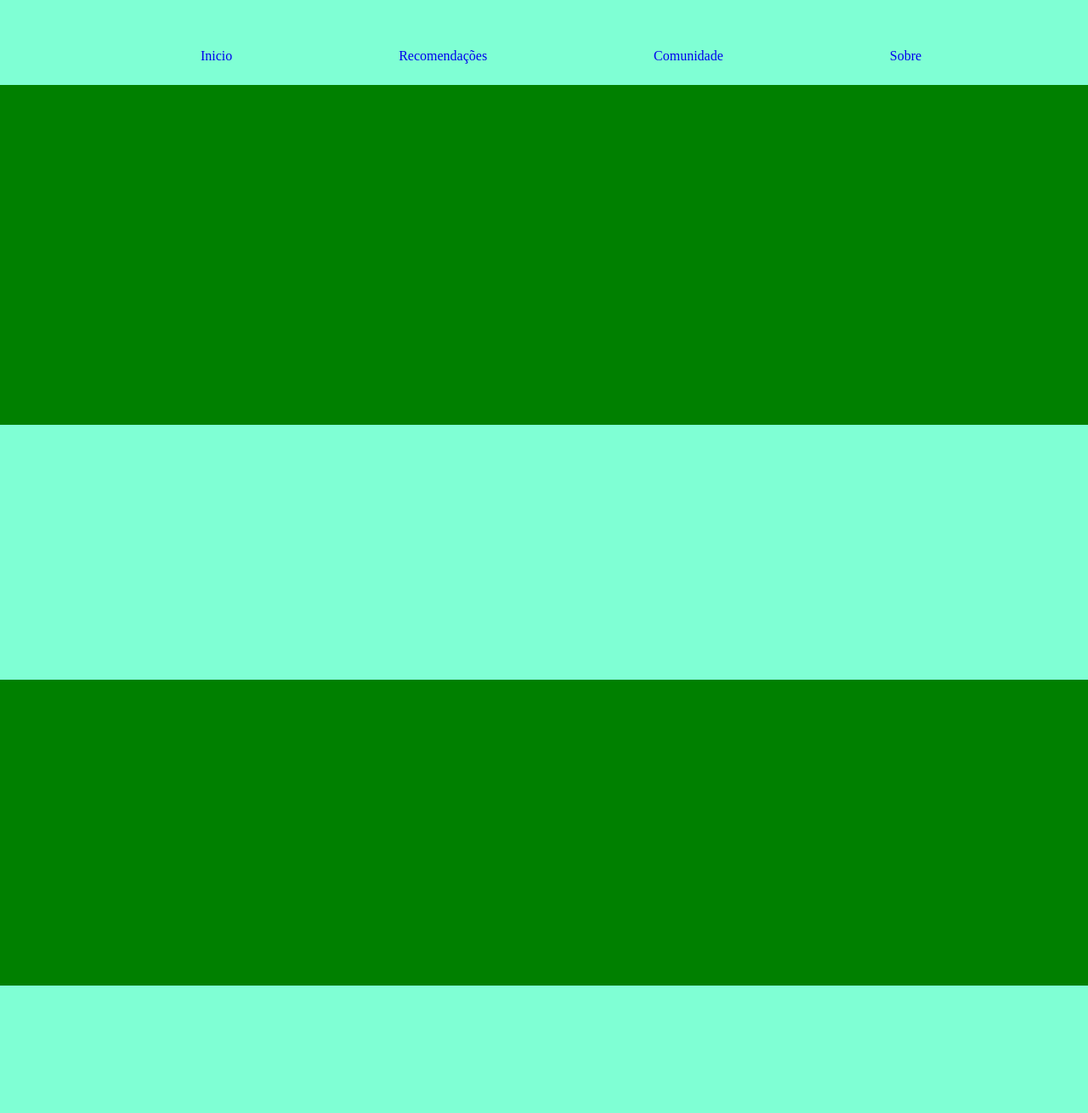
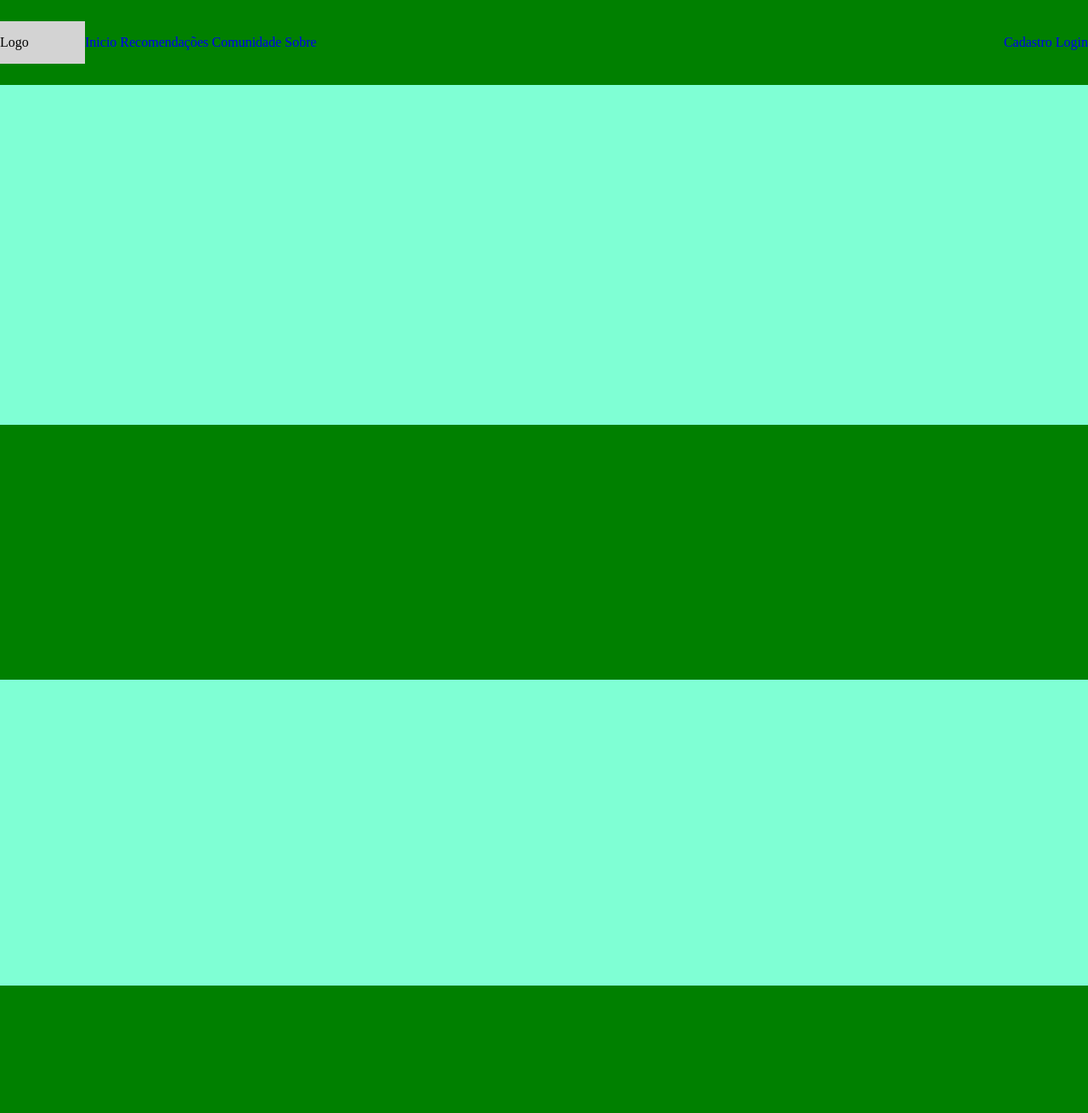
Before and after one commit to lucaslds94/RestOurRanch, a Django app: page / in a window 1280 px wide. Shown: the whole page at 85% size. Run offline with Django 3.2, Linux system fonts and the light colour scheme.

Commit message:
Estruturar posicionamento do header

```diff
--- a/website/static/style.css
+++ b/website/static/style.css
@@ -2,10 +2,10 @@ body{
     margin: 0px;
 
     display: grid;
-    grid-template-areas:'navbar'
-                        'header'
+    grid-template-areas:'header'
                         'sectionOne'
                         'sectionTwo'
+                        'sectionThree'
                         'footer';
 
     grid-template-columns: 100vw;
@@ -13,31 +13,29 @@ body{
 
 }
 
+header{
+    background-color: green;
+    grid-area: 'header';
+    display: flex;
+    align-items: center;
+    justify-content: space-between;
+}
 
-.navbar{
-    align-content: center;
-    background-color: aquamarine;
-    grid-area: 'navbar';
-
-
+.logo{
+    background-color: lightgray;
+    width: 100px;
 
 }
-
-.listaNav{
-    align-items: center;
-    display: flex;
-    height: 100%;
-    justify-content:space-evenly;
+.menu{
+    flex-grow:10;
 }
 
 .linkNav{
-
     text-decoration: none;
 }
 
-header{
-    background-color: green;
-    grid-area: 'header';
+.linkLogin{
+   text-decoration:none;
 }
 
 .sectionOne{
@@ -50,7 +48,11 @@ header{
     grid-area: 'sectionTwo';
 }
 
-.footer {
+.sectionThree{
     background-color: aquamarine;
+    grid-area: 'sectionThree';
+}
+footer {
+    background-color: green;
     grid-area:'footer';
 }
--- a/website/templates/home.html
+++ b/website/templates/home.html
@@ -12,36 +12,43 @@
 </head>
 
 <body>
+    <header>
+        <div class="logo">
+            <p>Logo</p>
+        </div>
 
-    <nav class="navbar">
-        <ul class="listaNav">
-            <a class = "linkNav" href="#">Inicio</a>
-            <a class = "linkNav" href="#">Recomendações</a>
-            <a class = "linkNav" href="#">Comunidade</a>
-            <a class = "linkNav" href="#">Sobre</a>
-        </ul>
-    </nav>
+        <nav class="menu">
+            <a class="linkNav" href="#">Inicio</a>
+            <a class="linkNav" href="#">Recomendações</a>
+            <a class="linkNav" href="#">Comunidade</a>
+            <a class="linkNav" href="#">Sobre</a>
+        </nav>
 
-    <header>
-        <div></div>
-        <div></div>
-        <div></div>
+        <aside class="menuLogin">
+            <a class="linkLogin" href="#">Cadastro</a>
+            <a class="linkLogin" href="#">Login</a>
+        </aside>
     </header>
 
-
-    <section class = "sectionOne">
+    <section class="sectionOne">
         <div></div>
         <div></div>
         <div></div>
     </section>
 
-    <section class = "sectionTwo">
-            <div></div>
-            <div></div>
-            <div></div>
-        </section>
+    <section class="sectionTwo">
+        <div></div>
+        <div></div>
+        <div></div>
+    </section>
 
-    <footer class = "footer">
+    <section class="sectionThree">
+        <div></div>
+        <div></div>
+        <div></div>
+    </section>
+
+    <footer>
 
     </footer>
 
```
